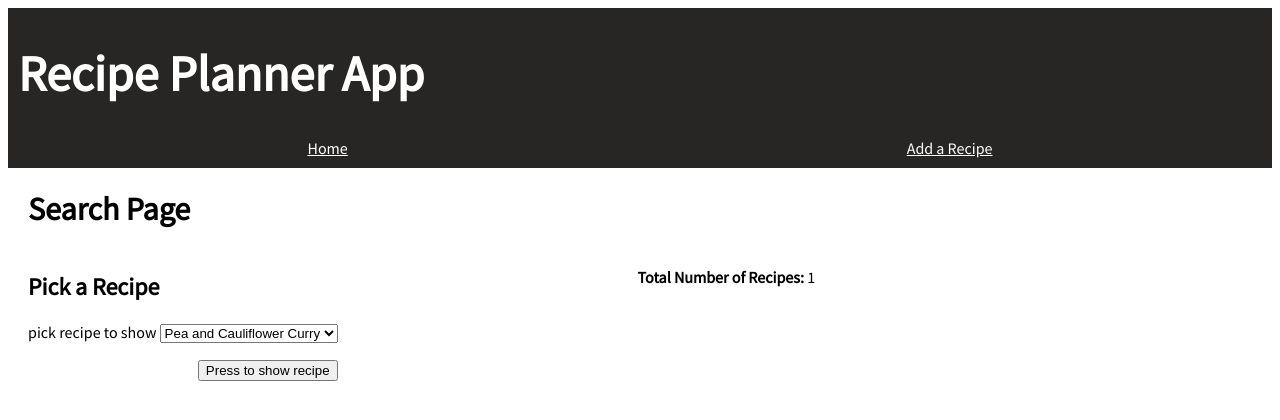
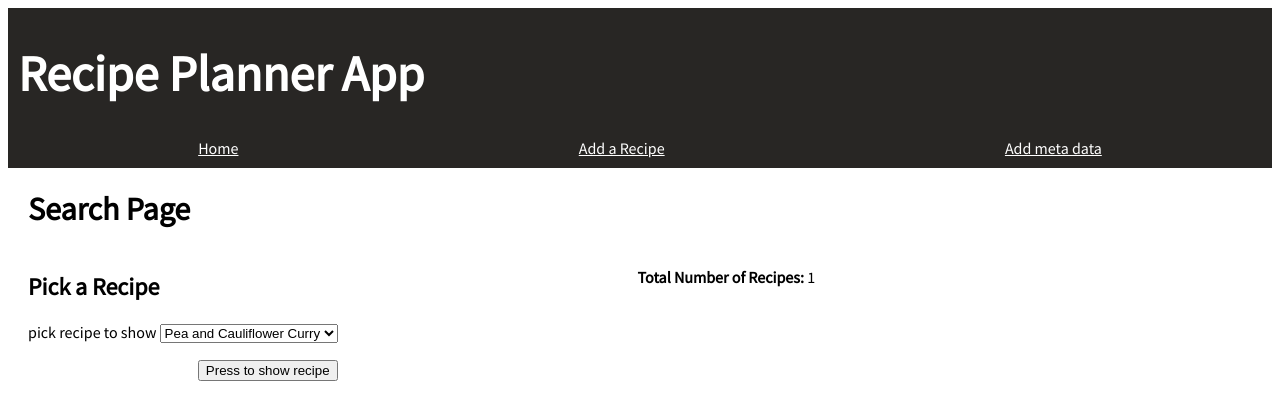
Before and after one commit to Cleon909/Recipe_planner, a Flask app: page / in a window 1280 px wide. Shown: the top 420 px of the page. Run offline with Flask 2, Linux system fonts and the light colour scheme; data comes from the database, SQL or seed files in the repository.

Commit message:
added a add cuisine page

```diff
--- a/application/forms.py
+++ b/application/forms.py
@@ -3,9 +3,14 @@ from wtforms import StringField, SelectField, SubmitField, DecimalField, FormFie
 from wtforms.validators import DataRequired, Length, ValidationError, NumberRange
 # from application.models import Ingredients, Cuisine, Recipes, Quantity, Method
 
+class AddMetaForm(FlaskForm):
+    cuisine = StringField('Enter Cuisine to add', validators = [Length(max = 50 )])
+    ingredient = StringField('Enter Ignredient to add', validators = [Length(max = 50)])
+
 class IndexForm(FlaskForm):
     recipe = SelectField('pick recipe to show', choices = [])
     submit = SubmitField('Press to show recipe')
+
 class AddRecipeForm(FlaskForm):
     name = StringField('Name of Recipe', validators = [DataRequired(), Length(max = 200)])
     recipe_description = StringField('Details of recipe(i.e. cooking time, calories, macros etc', validators = [(Length(max = 500))])
--- a/application/routes.py
+++ b/application/routes.py
@@ -1,7 +1,7 @@
 from flask import render_template, url_for, redirect, request
 from application import app, db
 from application.models import Ingredients, Cuisine, Recipes, Quantity, Method
-from application.forms import AddRecipeForm, IndexForm
+from application.forms import AddRecipeForm, IndexForm, AddMetaForm
 from sqlalchemy.exc import IntegrityError
 
 @app.route('/', methods = ['GET', 'POST'])
@@ -30,9 +30,21 @@ def index():
     else:
         return render_template('index.html', form=form, total_number=total_number)
 
-
-
-
+@app.route('/add_meta', methods = ['GET', 'POST'])
+def add_meta():
+    form = AddMetaForm()
+    if request.mthod == 'POST':
+        ingredient = form.ingredient.data
+        cuisine = form.cuisine.data
+        ing = Ingredients(ingredient)
+        db.session.add(ing)
+        db.session.commit()
+        cus = Cuisine(cuisine)
+        db.session.add(cus)
+        db.session.commit()
+        return render_template('add_meta.html', ingredient = ingredient, cuisine=cuisine)
+    else:
+        return render_template('add_meta.html', form=form)
 
 
 @app.route('/add_recipe', methods = ['GET', 'POST'])
--- a/application/templates/layout.html
+++ b/application/templates/layout.html
@@ -18,6 +18,7 @@
         <div id = "links" style="text-align: center; display: flex; justify-content: space-around; color:white; padding-bottom: 10px; padding-left: 20px">
             <a href="{{ url_for('index') }}"  style='color:white'>Home</a>
             <a href="{{ url_for('add_recipe') }}">Add a Recipe</a>
+            <a href="{{ url_for('add_meta') }}">Add meta data</a>
 
         </div>
     </div>
```
Also changed, not shown: application/templates/add_meta.html (added, +20 -0 lines), 1 other file.
